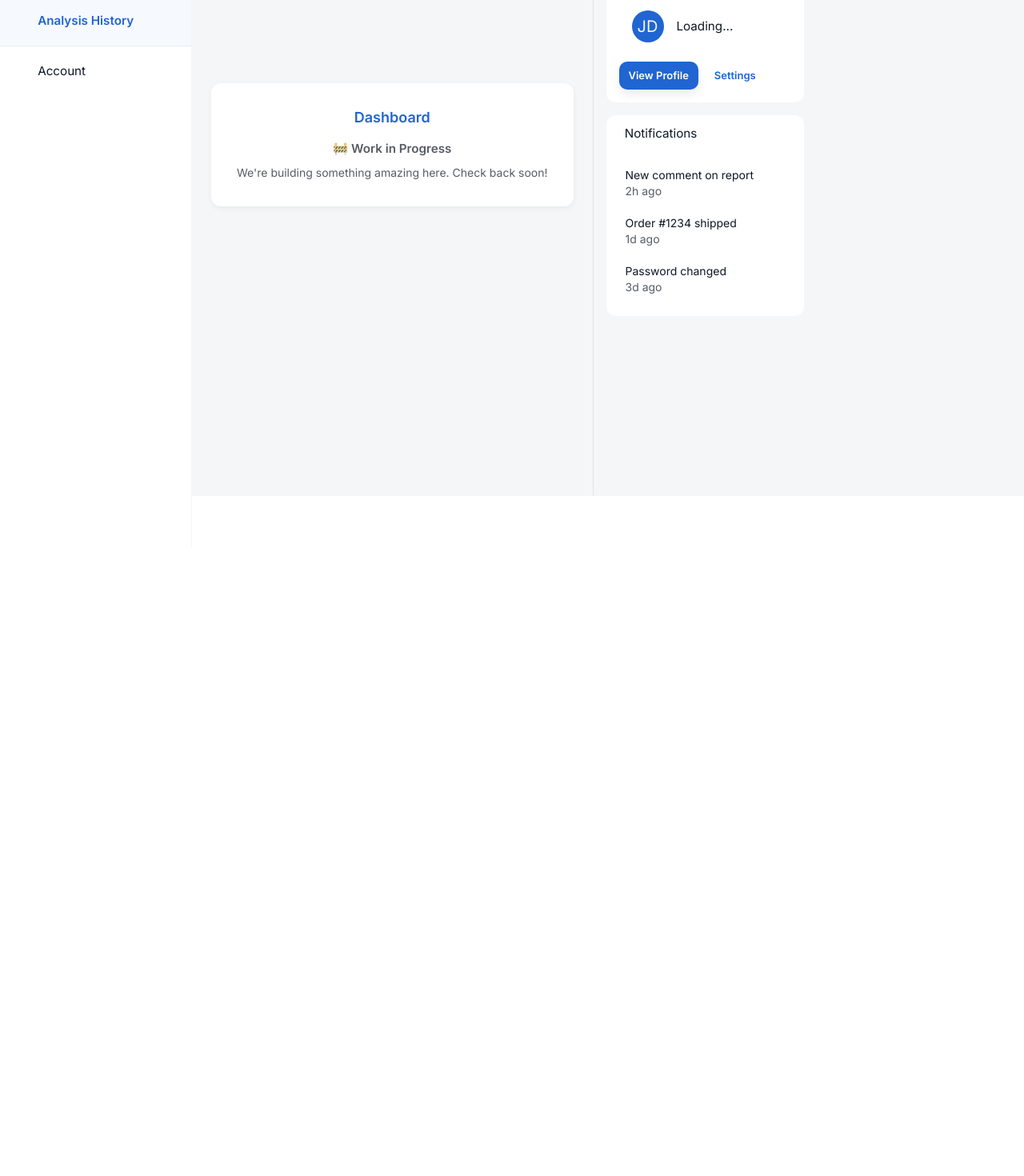
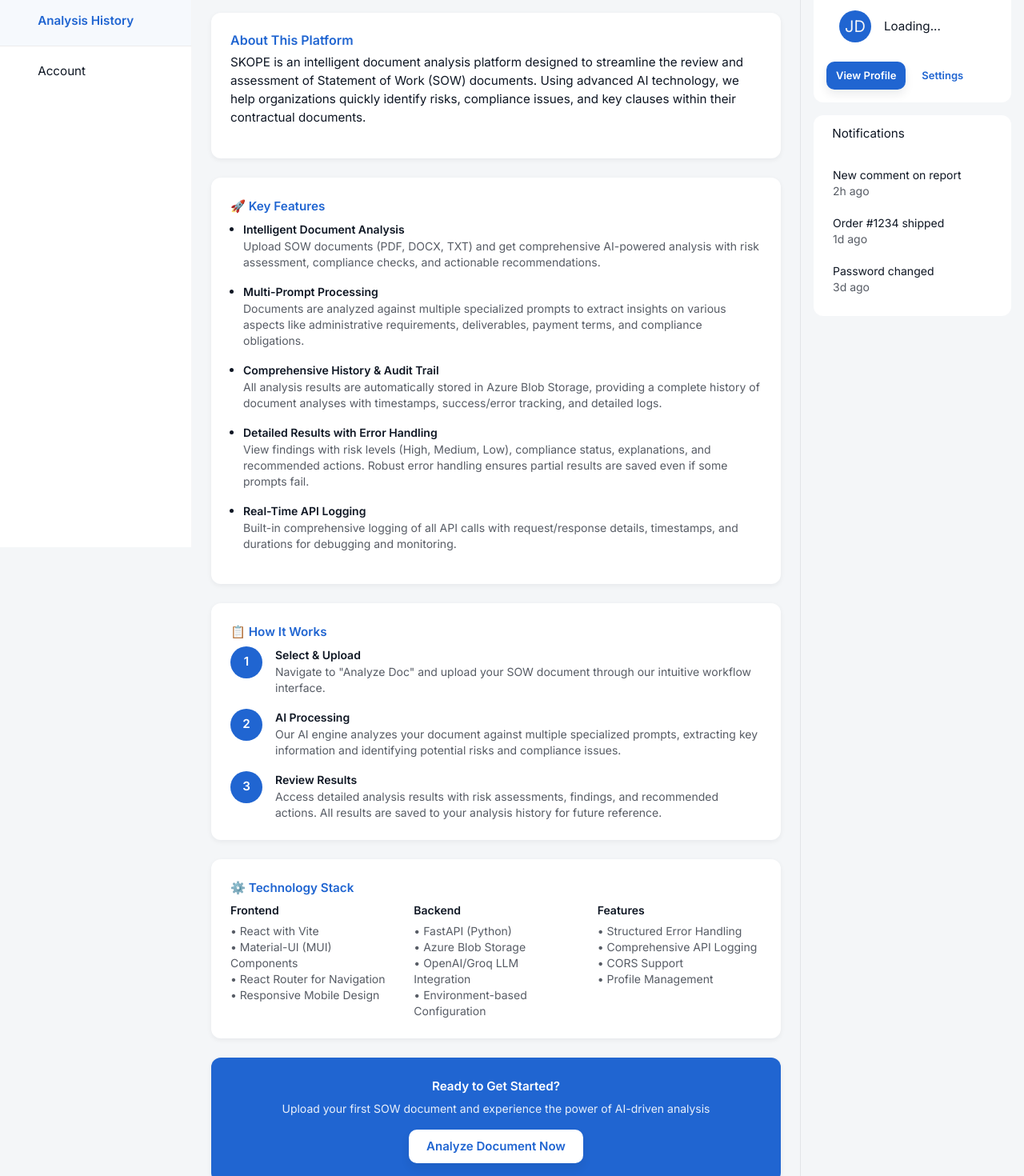
Before and after one commit to shishirvyas/sow-project, a React (Vite) app in the folder frontend/: page /dashboard in a window 1280 px wide. Shown: the part 180-1650 px from the top of the page at 80% size. Before the commit the page ends 800 px from the top, so only its background shows below. Built offline with nearby package versions, Linux system fonts and the light colour scheme; no server answers; some icons are missing.

Commit message:
Dashboard Changes

```diff
--- a/frontend/src/pages/Dashboard.jsx
+++ b/frontend/src/pages/Dashboard.jsx
@@ -1,27 +1,238 @@
 import React from 'react'
 import Card from '@mui/material/Card'
+import CardContent from '@mui/material/CardContent'
 import Typography from '@mui/material/Typography'
 import Box from '@mui/material/Box'
+import Button from '@mui/material/Button'
 import MainLayout from '../layouts/MainLayout'
 
 export default function Dashboard() {
   return (
     <MainLayout>
-      <Box sx={{ display: 'flex', justifyContent: 'center', alignItems: 'center', minHeight: '60vh' }}>
-        <Card elevation={2} sx={{ p: 4, textAlign: 'center', maxWidth: 500 }}>
-          <Typography variant="h4" gutterBottom color="primary">
-            Dashboard
-          </Typography>
-          <Typography variant="h6" color="text.secondary" sx={{ mt: 2 }}>
-            🚧 Work in Progress
-          </Typography>
-          <Typography variant="body2" color="text.secondary" sx={{ mt: 1 }}>
-            We're building something amazing here. Check back soon!
-          </Typography>
+      <Box sx={{ mb: 3 }}>
+        <Typography variant="h4" gutterBottom>
+          Welcome to SKOPE
+        </Typography>
+        <Typography variant="body1" color="text.secondary">
+          AI-Powered Statement of Work (SOW) Analysis Platform
+        </Typography>
+      </Box>
+
+      <Box sx={{ display: 'flex', flexDirection: 'column', gap: 3 }}>
+        {/* Overview Card */}
+        <Card elevation={2}>
+          <CardContent sx={{ p: 3 }}>
+            <Typography variant="h5" gutterBottom color="primary">
+              About This Platform
+            </Typography>
+            <Typography variant="body1" paragraph>
+              SKOPE is an intelligent document analysis platform designed to streamline the review and assessment of
+              Statement of Work (SOW) documents. Using advanced AI technology, we help organizations quickly identify
+              risks, compliance issues, and key clauses within their contractual documents.
+            </Typography>
+          </CardContent>
+        </Card>
+
+        {/* Key Features */}
+        <Card elevation={2}>
+          <CardContent sx={{ p: 3 }}>
+            <Typography variant="h6" gutterBottom color="primary">
+              🚀 Key Features
+            </Typography>
+            <Box component="ul" sx={{ pl: 2, m: 0 }}>
+              <Box component="li" sx={{ mb: 2 }}>
+                <Typography variant="subtitle2" fontWeight={600}>
+                  Intelligent Document Analysis
+                </Typography>
+                <Typography variant="body2" color="text.secondary">
+                  Upload SOW documents (PDF, DOCX, TXT) and get comprehensive AI-powered analysis with risk assessment,
+                  compliance checks, and actionable recommendations.
+                </Typography>
+              </Box>
+              <Box component="li" sx={{ mb: 2 }}>
+                <Typography variant="subtitle2" fontWeight={600}>
+                  Multi-Prompt Processing
+                </Typography>
+                <Typography variant="body2" color="text.secondary">
+                  Documents are analyzed against multiple specialized prompts to extract insights on various aspects like
+                  administrative requirements, deliverables, payment terms, and compliance obligations.
+                </Typography>
+              </Box>
+              <Box component="li" sx={{ mb: 2 }}>
+                <Typography variant="subtitle2" fontWeight={600}>
+                  Comprehensive History & Audit Trail
+                </Typography>
+                <Typography variant="body2" color="text.secondary">
+                  All analysis results are automatically stored in Azure Blob Storage, providing a complete history of
+                  document analyses with timestamps, success/error tracking, and detailed logs.
+                </Typography>
+              </Box>
+              <Box component="li" sx={{ mb: 2 }}>
+                <Typography variant="subtitle2" fontWeight={600}>
+                  Detailed Results with Error Handling
+                </Typography>
+                <Typography variant="body2" color="text.secondary">
+                  View findings with risk levels (High, Medium, Low), compliance status, explanations, and recommended
+                  actions. Robust error handling ensures partial results are saved even if some prompts fail.
+                </Typography>
+              </Box>
+              <Box component="li" sx={{ mb: 2 }}>
+                <Typography variant="subtitle2" fontWeight={600}>
+                  Real-Time API Logging
+                </Typography>
+                <Typography variant="body2" color="text.secondary">
+                  Built-in comprehensive logging of all API calls with request/response details, timestamps, and durations
+                  for debugging and monitoring.
+                </Typography>
+              </Box>
+            </Box>
+          </CardContent>
+        </Card>
+
+        {/* How It Works */}
+        <Card elevation={2}>
+          <CardContent sx={{ p: 3 }}>
+            <Typography variant="h6" gutterBottom color="primary">
+              📋 How It Works
+            </Typography>
+            <Box sx={{ display: 'flex', flexDirection: 'column', gap: 2 }}>
+              <Box sx={{ display: 'flex', gap: 2 }}>
+                <Box sx={{
+                  minWidth: 40,
+                  height: 40,
+                  borderRadius: '50%',
+                  bgcolor: 'primary.main',
+                  color: 'white',
+                  display: 'flex',
+                  alignItems: 'center',
+                  justifyContent: 'center',
+                  fontWeight: 600
+                }}>
+                  1
+                </Box>
+                <Box>
+                  <Typography variant="subtitle2" fontWeight={600}>Select & Upload</Typography>
+                  <Typography variant="body2" color="text.secondary">
+                    Navigate to "Analyze Doc" and upload your SOW document through our intuitive workflow interface.
+                  </Typography>
+                </Box>
+              </Box>
+              <Box sx={{ display: 'flex', gap: 2 }}>
+                <Box sx={{
+                  minWidth: 40,
+                  height: 40,
+                  borderRadius: '50%',
+                  bgcolor: 'primary.main',
+                  color: 'white',
+                  display: 'flex',
+                  alignItems: 'center',
+                  justifyContent: 'center',
+                  fontWeight: 600
+                }}>
+                  2
+                </Box>
+                <Box>
+                  <Typography variant="subtitle2" fontWeight={600}>AI Processing</Typography>
+                  <Typography variant="body2" color="text.secondary">
+                    Our AI engine analyzes your document against multiple specialized prompts, extracting key information
+                    and identifying potential risks and compliance issues.
+                  </Typography>
+                </Box>
+              </Box>
+              <Box sx={{ display: 'flex', gap: 2 }}>
+                <Box sx={{
+                  minWidth: 40,
+                  height: 40,
+                  borderRadius: '50%',
+                  bgcolor: 'primary.main',
+                  color: 'white',
+                  display: 'flex',
+                  alignItems: 'center',
+                  justifyContent: 'center',
+                  fontWeight: 600
+                }}>
+                  3
+                </Box>
+                <Box>
+                  <Typography variant="subtitle2" fontWeight={600}>Review Results</Typography>
+                  <Typography variant="body2" color="text.secondary">
+                    Access detailed analysis results with risk assessments, findings, and recommended actions.
+                    All results are saved to your analysis history for future reference.
+                  </Typography>
+                </Box>
+              </Box>
+            </Box>
+          </CardContent>
+        </Card>
+
+        {/* Technology Stack */}
+        <Card elevation={2}>
+          <CardContent sx={{ p: 3 }}>
+            <Typography variant="h6" gutterBottom color="primary">
+              ⚙️ Technology Stack
+            </Typography>
+            <Box sx={{ display: 'flex', flexDirection: { xs: 'column', md: 'row' }, gap: 3 }}>
+              <Box sx={{ flex: 1 }}>
+                <Typography variant="subtitle2" fontWeight={600} gutterBottom>
+                  Frontend
+                </Typography>
+                <Typography variant="body2" color="text.secondary">
+                  • React with Vite<br/>
+                  • Material-UI (MUI) Components<br/>
+                  • React Router for Navigation<br/>
+                  • Responsive Mobile Design
+                </Typography>
+              </Box>
+              <Box sx={{ flex: 1 }}>
+                <Typography variant="subtitle2" fontWeight={600} gutterBottom>
+                  Backend
+                </Typography>
+                <Typography variant="body2" color="text.secondary">
+                  • FastAPI (Python)<br/>
+                  • Azure Blob Storage<br/>
+                  • OpenAI/Groq LLM Integration<br/>
+                  • Environment-based Configuration
+                </Typography>
+              </Box>
+              <Box sx={{ flex: 1 }}>
+                <Typography variant="subtitle2" fontWeight={600} gutterBottom>
+                  Features
+                </Typography>
+                <Typography variant="body2" color="text.secondary">
+                  • Structured Error Handling<br/>
+                  • Comprehensive API Logging<br/>
+                  • CORS Support<br/>
+                  • Profile Management
+                </Typography>
+              </Box>
+            </Box>
+          </CardContent>
+        </Card>
+
+        {/* Get Started */}
+        <Card elevation={2} sx={{ bgcolor: 'primary.main', color: 'white' }}>
+          <CardContent sx={{ p: 3, textAlign: 'center' }}>
+            <Typography variant="h6" gutterBottom>
+              Ready to Get Started?
+            </Typography>
+            <Typography variant="body2" sx={{ mb: 2, opacity: 0.9 }}>
+              Upload your first SOW document and experience the power of AI-driven analysis
+            </Typography>
+            <Button
+              variant="contained"
+              size="large"
+              sx={{
+                bgcolor: 'white',
+                color: 'primary.main',
+                '&:hover': { bgcolor: 'grey.100' }
+              }}
+              href="/analyze-doc"
+            >
+              Analyze Document Now
+            </Button>
+          </CardContent>
         </Card>
       </Box>
-
-
     </MainLayout>
   )
 }
```
